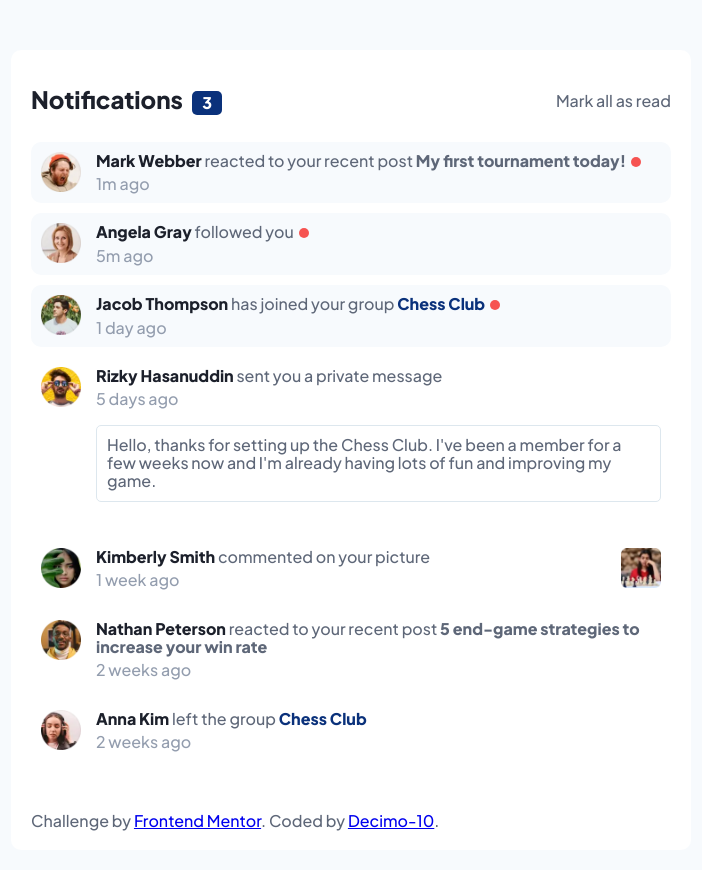
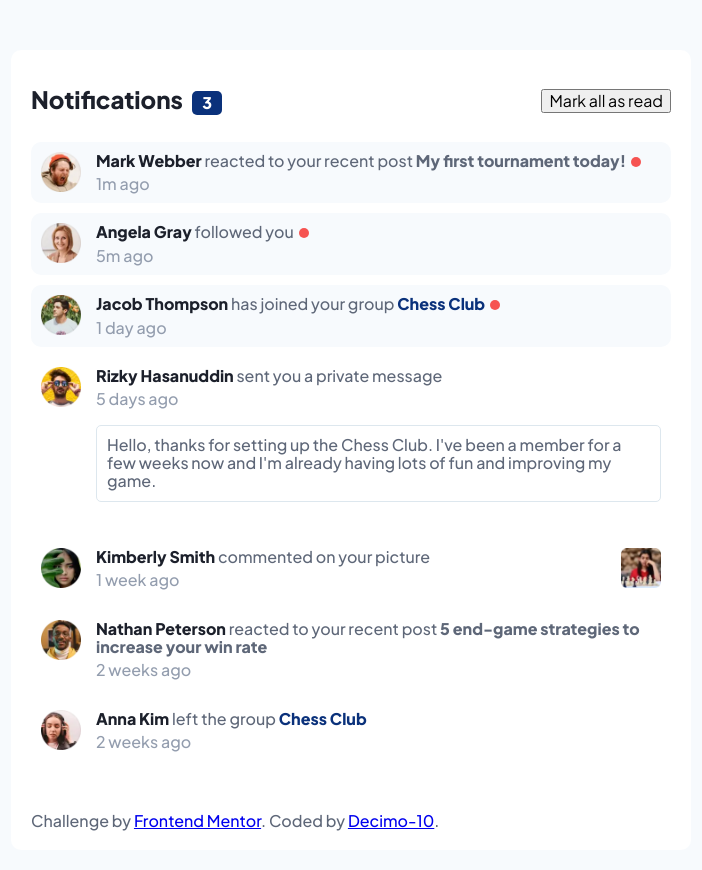
Before and after one commit to Decimo-10/4.-Notifications-page-junior-, a plain HTML site: page index.html in a window 1280 px wide. Shown: the whole page, without its empty margins (289-991 px from the left). Drawn offline with Linux system fonts and the light colour scheme.

Commit message:
Update index.html
Changed the "Mark all read" to a <button>.

```diff
--- a/index.html
+++ b/index.html
@@ -15,7 +15,7 @@
 
   <header class="header">
     <h1 class="header__title">Notifications <span class="header__notif-number">3</span></h1>
-    <p tabindex="0" class="header__mark-read">Mark all as read</p>
+    <button  class="header__mark-read">Mark all as read</button>
   </header>
 
   <main class="main">
```
